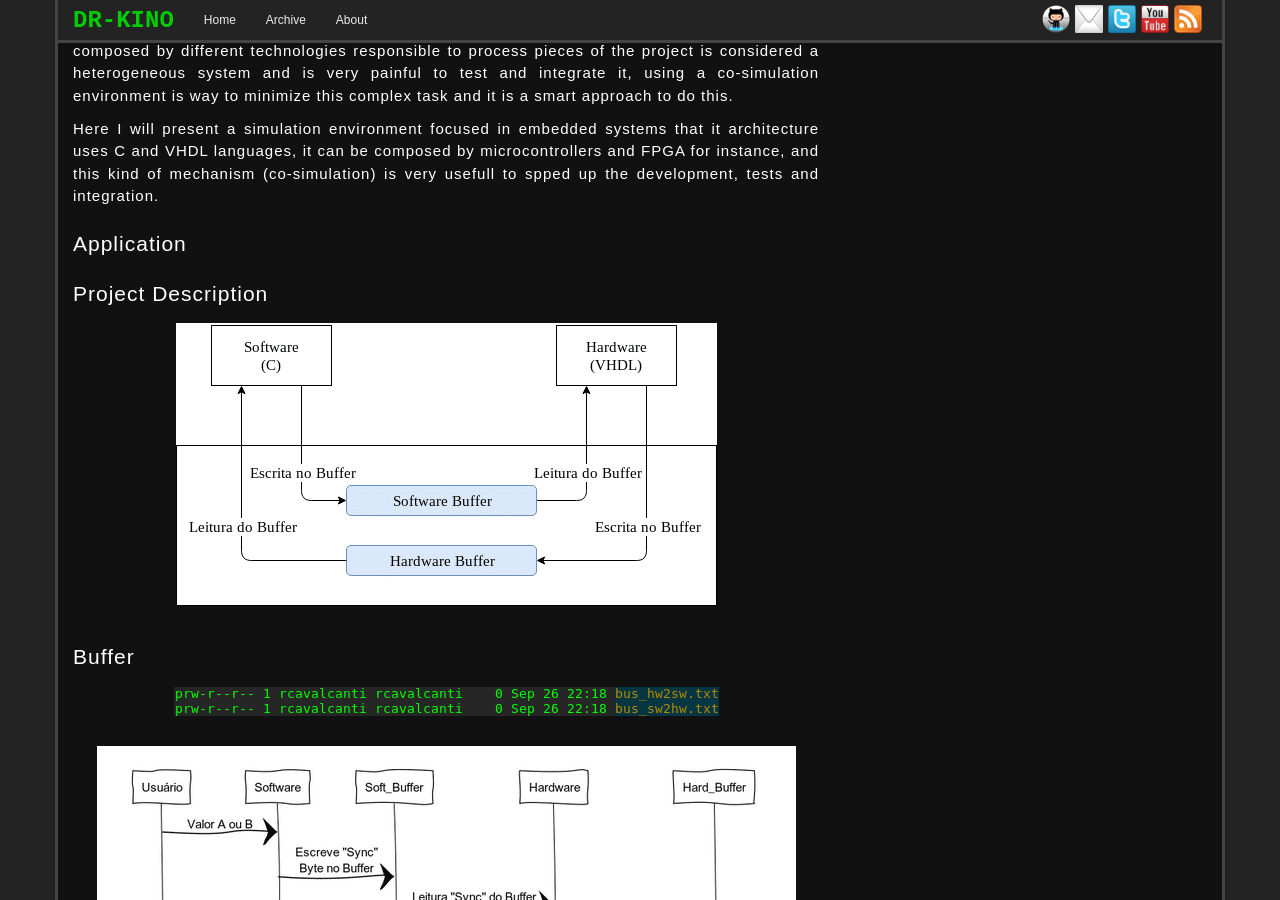
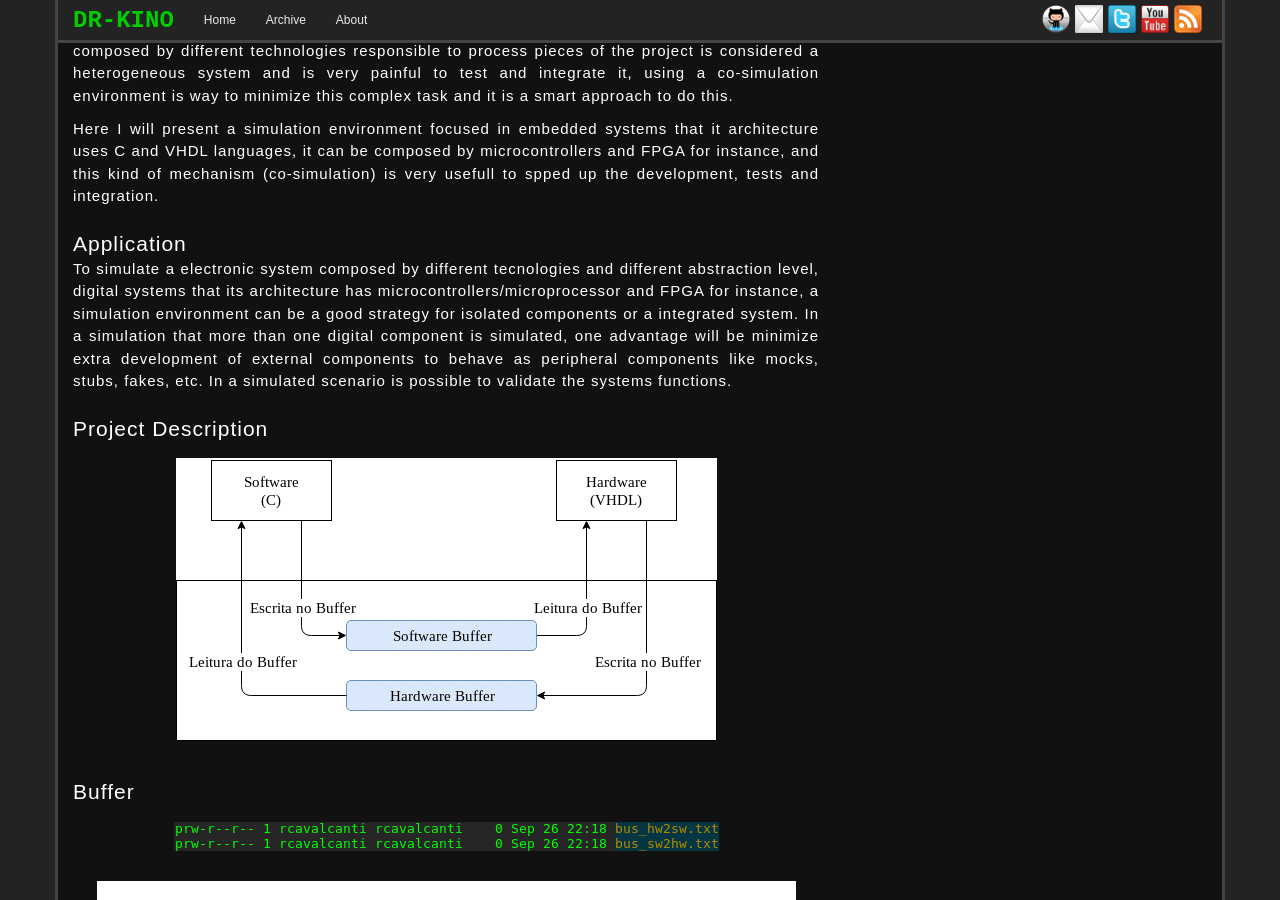
Before and after one commit to dr-kino/dr-kino.github.io, a Jekyll site: the page built from _posts/2020-06-25-heterogeneous-co-simulation-software-and-hardware.markdown, in a window 1280 px wide and 900 px high, scrolled down 351 px. Built offline with Jekyll 4.4.1, drawn with Linux system fonts in a browser that asks for light colours; nearby versions of some CDN libraries; comment, search, counter and statistics services are not loaded.

Commit message:
Inserted paragraph in post 14

```diff
--- a/_posts/2020-06-25-heterogeneous-co-simulation-software-and-hardware.markdown
+++ b/_posts/2020-06-25-heterogeneous-co-simulation-software-and-hardware.markdown
@@ -17,6 +17,10 @@ I will go straigth on this subject but before the practice I will answer quicly
 Here I will present a simulation environment focused in embedded systems that it architecture uses C and VHDL languages, it can be composed by microcontrollers and FPGA for instance, and  this kind of mechanism (co-simulation) is very usefull to spped up the development, tests and integration.
 
 ### Application
+
+To simulate a electronic system composed by different tecnologies and different abstraction level, digital systems that its architecture has microcontrollers/microprocessor and FPGA for instance, a simulation environment can be a good strategy for isolated components or a integrated system. In a simulation that more than one digital component is simulated, one advantage will be minimize extra development of external components to behave as peripheral components like mocks, stubs, fakes, etc. In a simulated scenario is possible to validate the systems functions.
+
+
 
 ### Project Description
 
```
